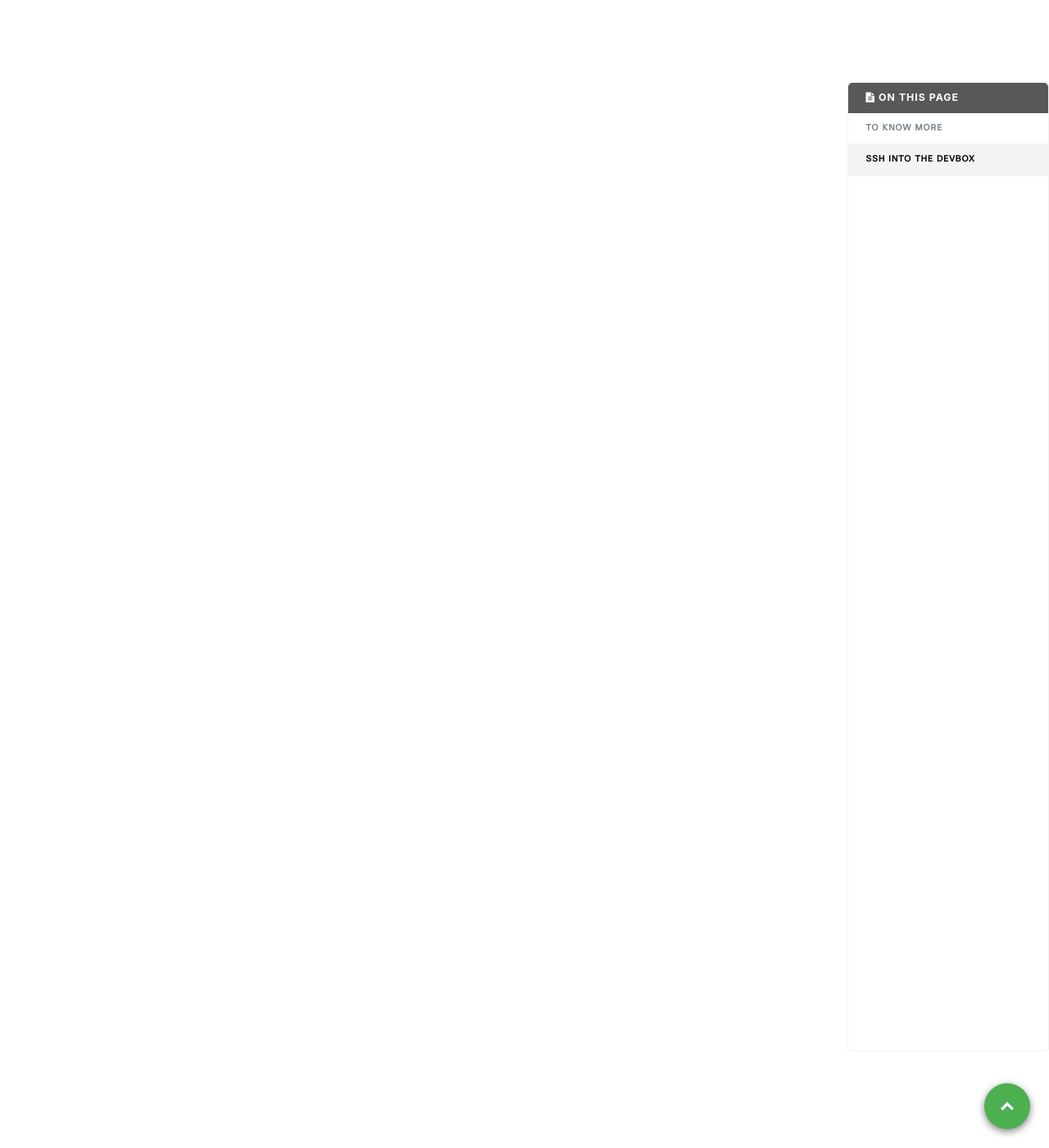
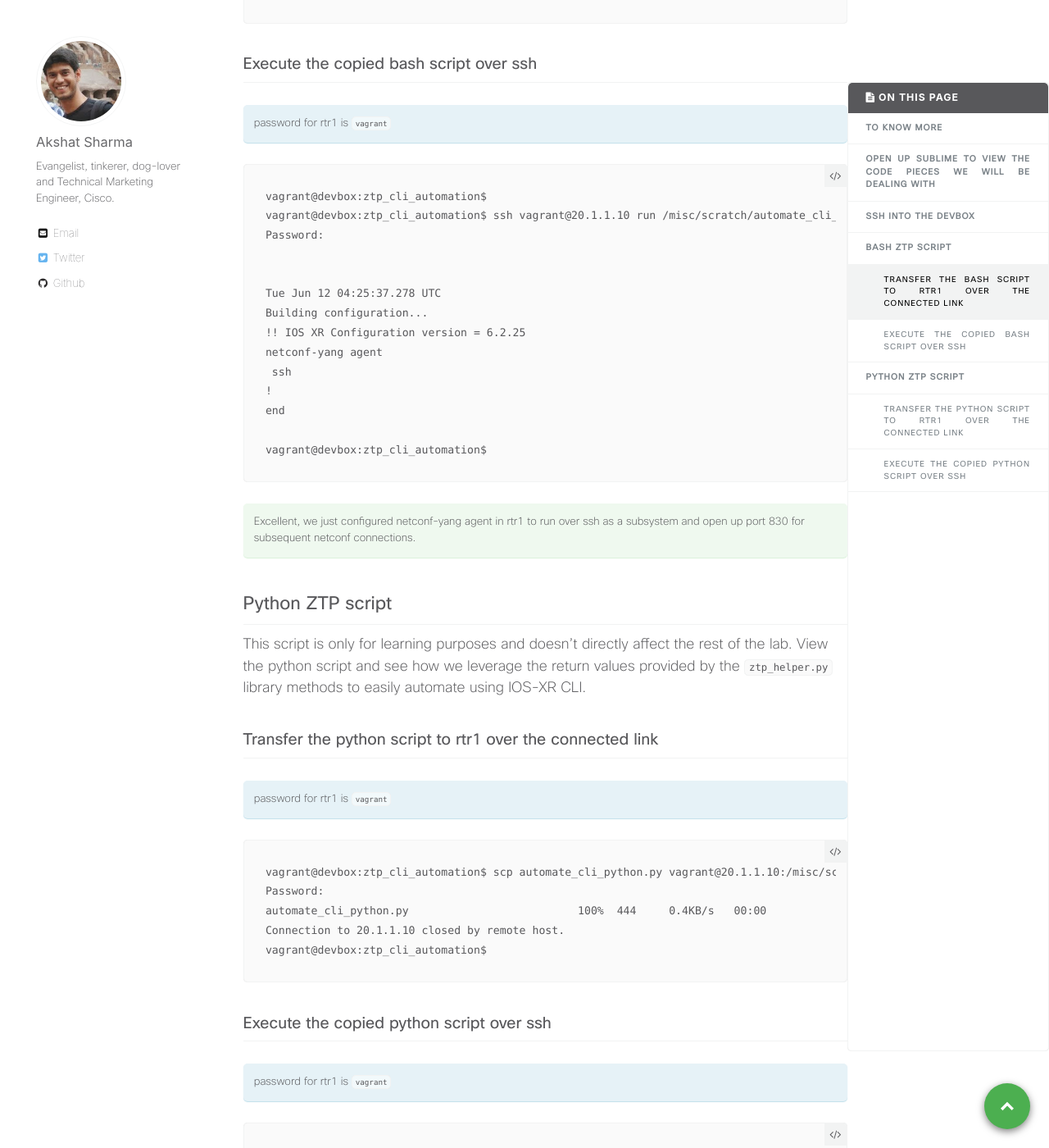
Before and after one commit to iosxr-devnet-ciscolive/workshop-docs, a Jekyll site: the page built from _wkinstructions/2018-06-12-step-1-ios-xr-ztp-bash-and-python-hooks.md, in a window 1280 px wide and 1400 px high, scrolled down 3660 px. Shown: the whole window at 82% size. Built offline with Jekyll 4.4.1, drawn with Linux system fonts in a browser that asks for light colours; comment, search, counter and statistics services are not loaded; some of the changed text lies outside the part shown.

Commit message:
Create 2018-06-12-step-1-ios-xr-ztp-bash-and-python-hooks.md

````diff
--- a/_wkinstructions/2018-06-12-step-1-ios-xr-ztp-bash-and-python-hooks.md
+++ b/_wkinstructions/2018-06-12-step-1-ios-xr-ztp-bash-and-python-hooks.md
@@ -60,6 +60,196 @@ The topology we will be dealing with looks something like this:
 ![topology.png]({{site.baseurl}}/images/topology.png)
 
 
+Ask the proctor for your credentials to access the pod. Click on the "VNC" option under Devnet_Pods/Podx where Podx is the pod assigned to you.
+{: .notice--warning}
+
+
+## Open up Sublime to view the code pieces we will be dealing with
+![sublime.png]({{site.baseurl}}/images/sublime.png)
+
+Keep this open to view the code at any point. Drop back into the terminal to continue.
+
+
 ## SSH into the devbox
 
-Drop into the devbox to
+Drop into the devbox and cd into the `/vagrant/code` directory
+
+
+You should see the following files:
+
+```
+cisco@pod2:~/topology$ vagrant ssh devbox
+
+Welcome to Cisco YDK-Py sandbox (Ubuntu 16.04)
+
+68 packages can be updated.
+10 updates are security updates.
+
+
+Last login: Sat Jun  9 16:09:52 2018 from 10.0.2.2
+
+vagrant@devbox:~$
+vagrant@devbox:~$ cd /vagrant/code
+vagrant@devbox:code$
+vagrant@devbox:code$
+vagrant@devbox:code$ ls
+advanced                          ncclient                ydk
+bigmuddy-network-telemetry-proto  service-layer-objmodel  ztp_cli_automation
+vagrant@devbox:code$
+```
+
+cd into the ztp_cli_automation directory and you should a couple of files we will deal with in this section
+
+
+## Bash ZTP script
+The bash script will utilize the ZTP bash hooks in IOS-XR to configure netconf-yang agent on rtr1
+
+
+### Transfer the bash script to rtr1 over the connected link
+
+password for rtr1 is `vagrant`
+{: .notice--info}
+
+```
+vagrant@devbox:ztp_cli_automation$ scp automate_cli_bash.sh vagrant@20.1.1.10:/misc/scratch/
+Password:
+automate_cli_bash.sh                          100%  444     0.4KB/s   00:00
+Connection to 20.1.1.10 closed by remote host.
+vagrant@devbox:ztp_cli_automation$
+```
+
+
+
+
+### Execute the copied bash script over ssh
+
+
+password for rtr1 is `vagrant`
+{: .notice--info}
+
+```
+vagrant@devbox:ztp_cli_automation$
+vagrant@devbox:ztp_cli_automation$ ssh vagrant@20.1.1.10 run /misc/scratch/automate_cli_bash.sh
+Password:
+
+
+Tue Jun 12 04:25:37.278 UTC
+Building configuration...
+!! IOS XR Configuration version = 6.2.25
+netconf-yang agent
+ ssh
+!
+end
+
+vagrant@devbox:ztp_cli_automation$
+```
+
+
+Excellent, we just configured netconf-yang agent in rtr1 to run over ssh as a subsystem and open up port 830 for subsequent netconf connections.
+{: .notice--success}
+
+
+
+## Python ZTP script
+
+This script is only for learning purposes and doesn't directly affect the rest of the lab. View the python script  and see how we leverage the return values provided by the `ztp_helper.py` library methods to easily automate using IOS-XR CLI.
+
+
+### Transfer the python script to rtr1 over the connected link
+
+password for rtr1 is `vagrant`
+{: .notice--info}
+
+```
+vagrant@devbox:ztp_cli_automation$ scp automate_cli_python.py vagrant@20.1.1.10:/misc/scratch/
+Password:
+automate_cli_python.py                          100%  444     0.4KB/s   00:00
+Connection to 20.1.1.10 closed by remote host.
+vagrant@devbox:ztp_cli_automation$
+```
+
+
+### Execute the copied python script over ssh
+
+password for rtr1 is `vagrant`
+{: .notice--info}
+
+```
+vagrant@devbox:ztp_cli_automation$ ssh vagrant@20.1.1.10 run /misc/scratch/automate_cli_python.py
+Password:
+
+
+Tue Jun 12 04:30:16.883 UTC
+
+###### Debugs enabled ######
+
+
+###### Using Child class method, creating a new user ######
+
+2018-06-12 04:30:18,300 - DebugZTPLogger - DEBUG - Config File content to be applied  !
+                     username vagrant2
+                     group root-lr
+                     group cisco-support
+                     secret 5 $1$FzMk$Y5G3Cv0H./q0fG.LGyIJS1
+                     !
+                     end
+2018-06-12 04:30:24,558 - DebugZTPLogger - DEBUG - Received exec command request: "show configuration commit changes last 1"
+2018-06-12 04:30:24,558 - DebugZTPLogger - DEBUG - Response to any expected prompt ""
+Building configuration...
+2018-06-12 04:30:26,632 - DebugZTPLogger - DEBUG - Exec command output is ['!! IOS XR Configuration version = 6.2.25', 'username vagrant2', 'group root-lr', 'group cisco-support', 'secret 5 $1$FzMk$Y5G3Cv0H./q0fG.LGyIJS1', '!', 'end']
+2018-06-12 04:30:26,632 - DebugZTPLogger - DEBUG - Config apply through file successful, last change = ['!! IOS XR Configuration version = 6.2.25', 'username vagrant2', 'group root-lr', 'group cisco-support', 'secret 5 $1$FzMk$Y5G3Cv0H./q0fG.LGyIJS1', '!', 'end']
+
+###### New user successfully created, return value: ######
+
+['!! IOS XR Configuration version = 6.2.25',
+ 'username vagrant2',
+ 'group root-lr',
+ 'group cisco-support',
+ 'secret 5 $1$FzMk$Y5G3Cv0H./q0fG.LGyIJS1',
+ '!',
+ 'end']
+
+###### return value in json: ######
+
+[
+    "!! IOS XR Configuration version = 6.2.25",
+    "username vagrant2",
+    "group root-lr",
+    "group cisco-support",
+    "secret 5 $1$FzMk$Y5G3Cv0H./q0fG.LGyIJS1",
+    "!",
+    "end"
+]
+
+###### Debugs Disabled  ######
+
+
+###### Applying an incorrect config  ######
+
+
+###### Failed to apply configuration, error is:######
+
+['!! SYNTAX/AUTHORIZATION ERRORS: This configuration failed due to',
+ '!! one or more of the following reasons:',
+ '!!  - the entered commands do not exist,',
+ '!!  - the entered commands have errors in their syntax,',
+ '!!  - the software packages containing the commands are not active,',
+ '!!  - the current user is not a member of a task-group that has',
+ '!!    permissions to use the commands.',
+ 'hostnaime rtr1']
+
+###### error in json: ######
+
+[
+    "!! SYNTAX/AUTHORIZATION ERRORS: This configuration failed due to",
+    "!! one or more of the following reasons:",
+    "!!  - the entered commands do not exist,",
+    "!!  - the entered commands have errors in their syntax,",
+    "!!  - the software packages containing the commands are not active,",
+    "!!  - the current user is not a member of a task-group that has",
+    "!!    permissions to use the commands.",
+    "hostnaime rtr1"
+]
+
+vagrant@devbox:ztp_cli_automation$
+```
````
